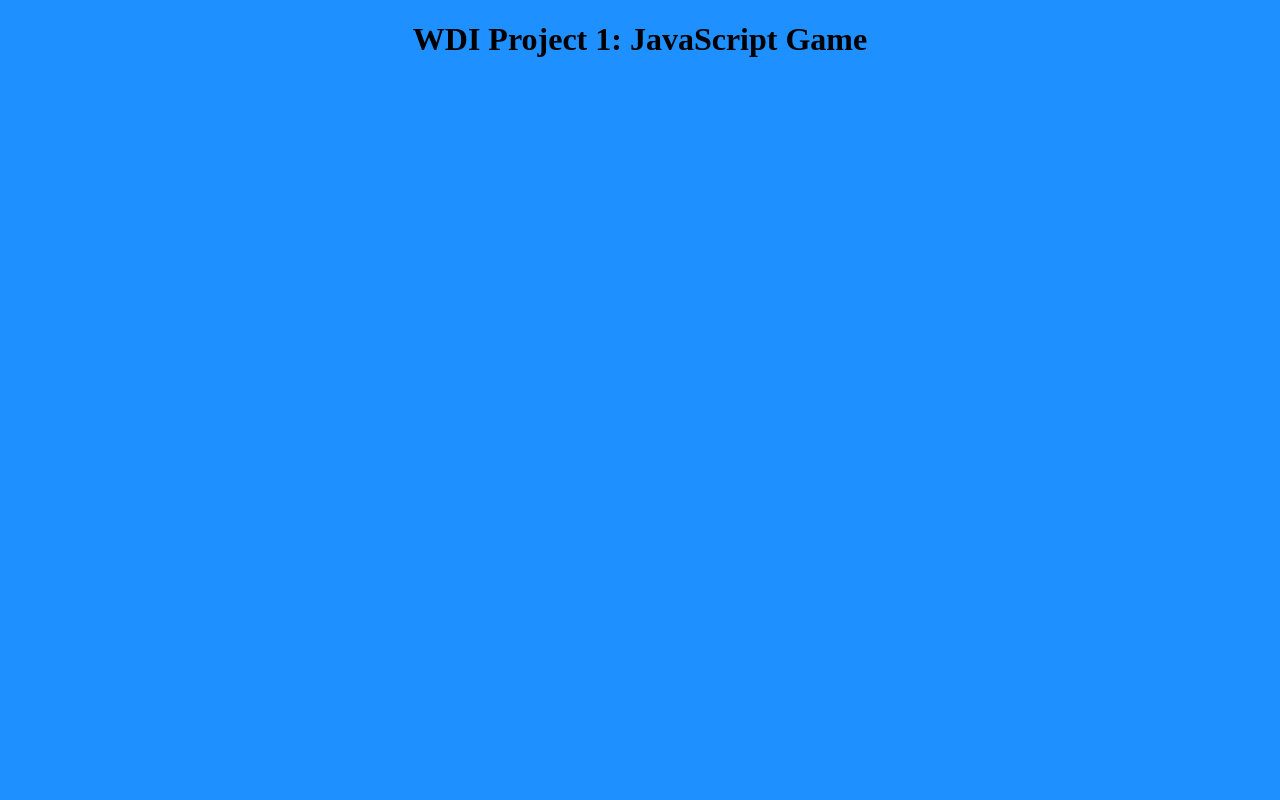
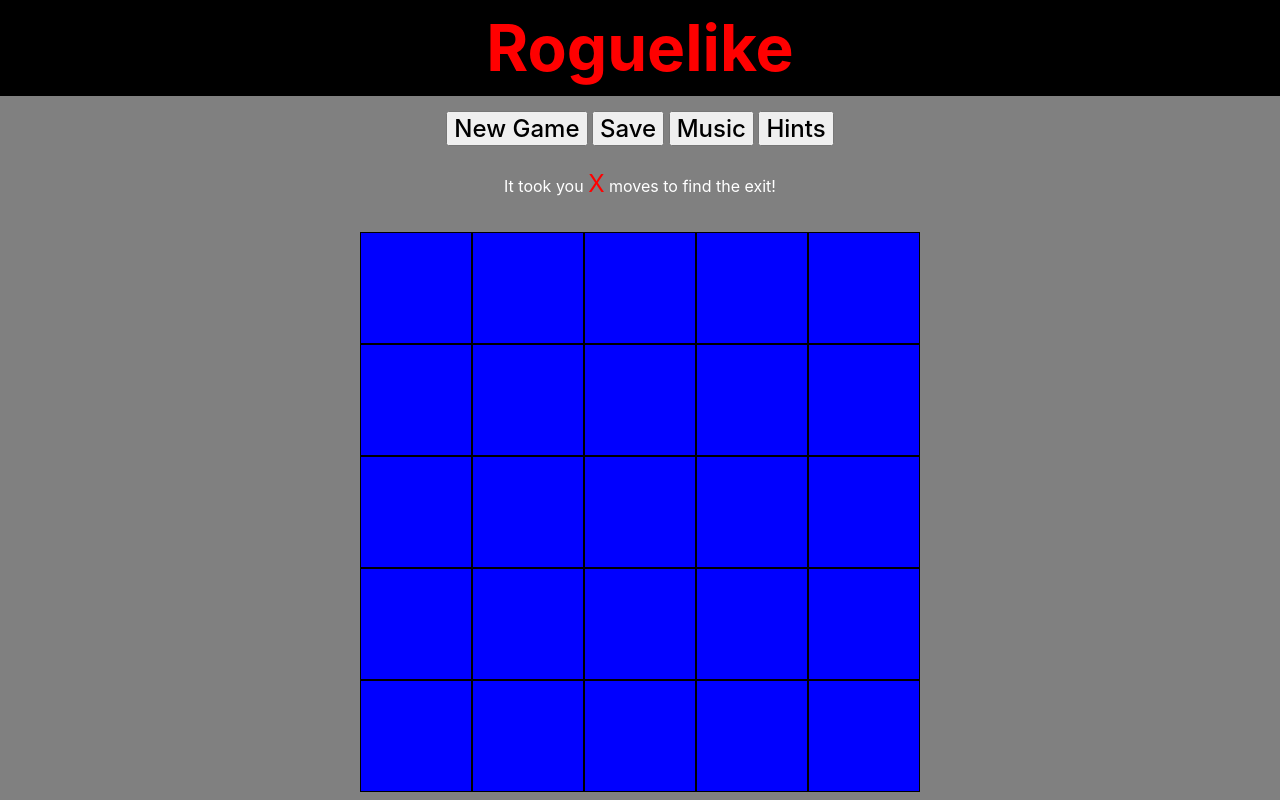
Before and after one commit to monsagri/WDI_LDN_PROJECT1, a website: page src/index.html in a window 1280 px wide. Shown: the top 800 px of the page. Drawn offline with nearby package versions, Linux system fonts and the light colour scheme; files that its build step writes are made by us from their sources.

Commit message:
Added Map Creation Function

```diff
--- a/src/index.html
+++ b/src/index.html
@@ -3,10 +3,30 @@
   <head>
     <meta charset="utf-8">
     <title>WDI Project 1: JavaScript Game</title>
+    <script src="https://code.jquery.com/jquery-3.3.1.min.js" integrity="sha256-FgpCb/KJQlLNfOu91ta32o/NMZxltwRo8QtmkMRdAu8=" crossorigin="anonymous"></script>
     <script src="/js/app.js" charset="utf-8"></script>
+    <!-- <link rel="stylesheet" href="/css/normalize.css"> -->
+    <link rel="stylesheet" href="https://cdnjs.cloudflare.com/ajax/libs/bulma/0.6.2/css/bulma.min.css">
     <link rel="stylesheet" href="/css/style.css">
   </head>
   <body>
-    <h1>WDI Project 1: JavaScript Game</h1>
+    <header>
+      <h1>Roguelike</h1>
+    </header>
+    <main>
+      <div class="container">
+        <div class="options">
+          <button type="button" name="button">New Game</button>
+          <button type="button" name="button">Save</button>
+          <button type="button" name="button">Music</button>
+          <button type="button" name="button">Hints</button>
+        </div>
+        <div class="score">
+          It took you <span>X</span> moves to find the exit!
+        </div>
+        <div class="container gameboard">
+        </div>
+      </div>
+    </main>
   </body>
 </html>
--- a/src/js/app.js
+++ b/src/js/app.js
@@ -1 +1,34 @@
-[10,20,30].forEach(num => console.log(num));
+console.log('JS locked and loaded');
+// Declare global variables
+
+// Declare global functions
+
+let $board = null;
+
+
+//Check for DOM loaded
+$(function() {
+
+
+  // run DOM related functions
+  init();
+});
+
+
+function init(){
+  console.log('DOM loaded');
+  // grab DOM-related variables
+  $board = $('.gameboard');
+  // run Functions
+  createMap(5);
+
+  // add Event listeners
+}
+
+// Declare DOM-related Functions
+
+function createMap(size) {
+  for (let i = 0; i < size*size; i++){
+    $board.append($(`<div style="width: ${(100 / size )}%; height: ${(100 / size )}%; background-color: blue; border: 1px solid black;"></div>`));
+  }
+}
--- a/src/scss/style.scss
+++ b/src/scss/style.scss
@@ -1,7 +1,44 @@
 body {
-  background-color: dodgerblue;
+  background-color: #000;
+  width: 100vw;
+  height: 100vw;
+  text-align: center;
+  header {
+    h1 {
+      font-size: 4rem;
+      font-weight: bold;
+      color: red;
+    }
+  }
+  main {
+    background-color: grey;
+    height: 120vh;
+    .options {
+      button {
+        margin-top: 15px;
+        font-size: 1.5rem;
+        font-weight: 500;
+      }
+    }
+    .score {
+      margin-top: 20px;
+      color: #FFF;
+      font-size: 1rem;
+      span {
+        font-size: 1.5rem;
+        color: red;
+      }
+    }
+    .gameboard {
+      margin-top: 30px;
+      background-color: #FFF;
+      width: 70vh;
+      height: 70vh;
+      display: flex;
+      flex-wrap: wrap;
+    }
+  }
+  footer {
 
-  h1 {
-    text-align: center;
   }
 }
```
